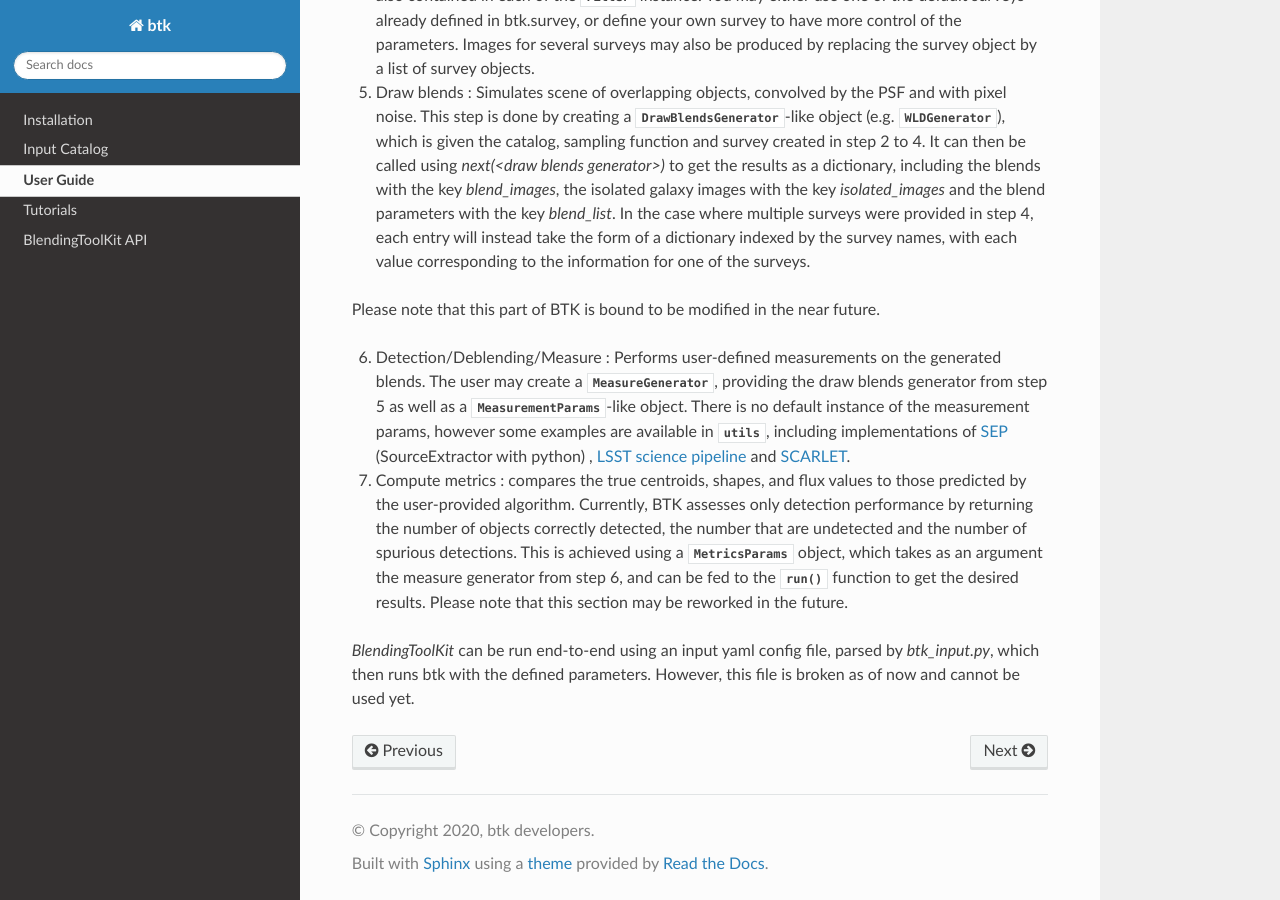
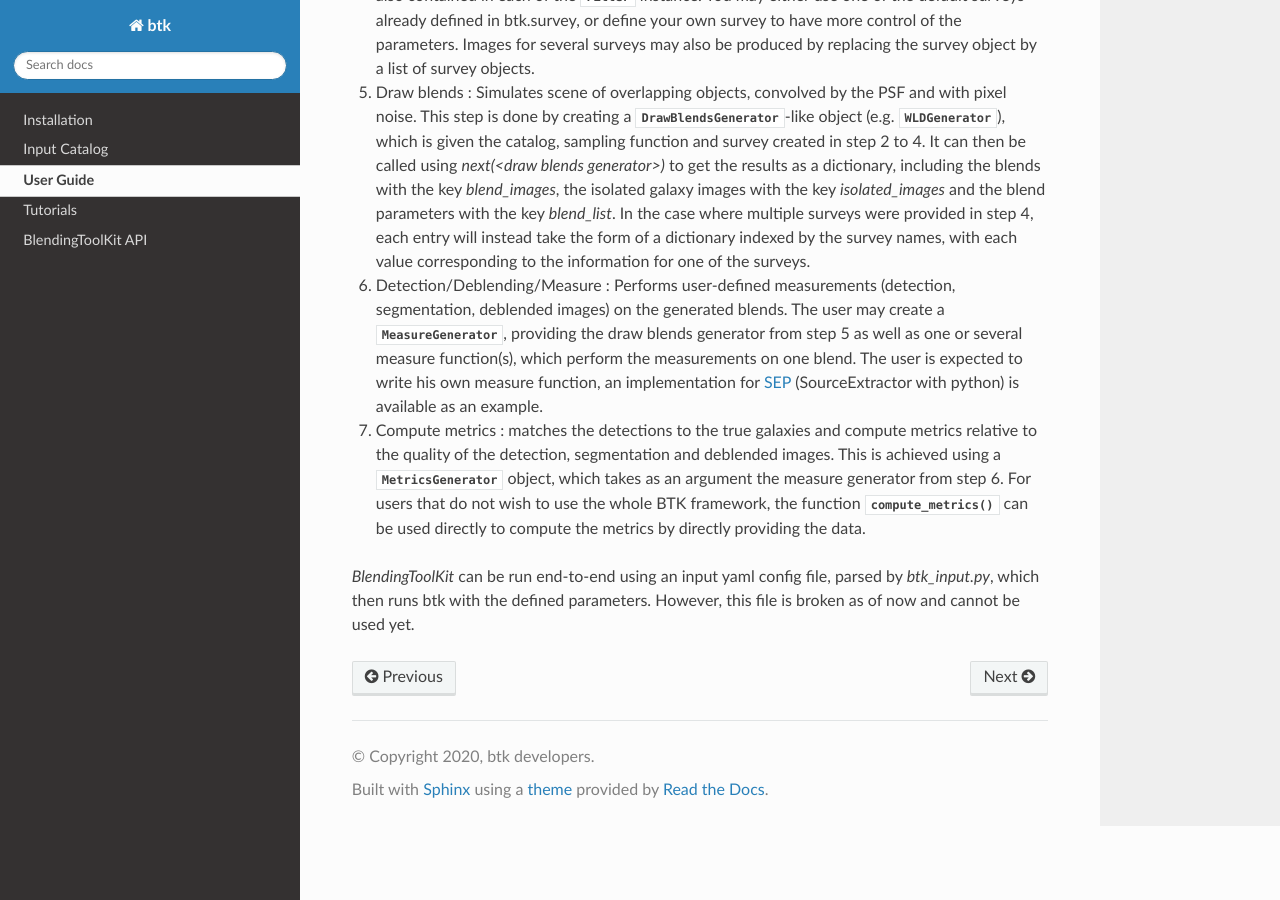
Before and after one commit to LSSTDESC/BlendingToolKit, a Sphinx documentation site: the page built from docs/source/user_guide.rst, in a window 1280 px wide and 900 px high, scrolled down 1695 px. Built offline with Sphinx 7.4.7 and the Read the Docs theme 2.0.0, drawn with Linux system fonts in a browser that asks for light colours.

Commit message:
Updated tutorial (WIP), and made a few corrections

```diff
--- a/docs/source/user_guide.rst
+++ b/docs/source/user_guide.rst
@@ -15,11 +15,8 @@ The workflow of btk is shown here:
 3. (optional) Define your own :class:`~btk.sampling_functions.SamplingFunction`. A sampling function is a callable object, which takes into input a catalog and returns specific entries along with parameters for a given blend (such as object shifts in the stamp for instance). You may use the default class :class:`~btk.sampling_functions.DefaultSamplingFunction`, or define a new one if you want to have more control over how the galaxies are selected and the blends are defined.
 4. (optional) Define your own :class:`~btk.survey.Survey`. A survey is a namedtuple containing different attributes relating to the observing conditions of a given survey, such as the pixel scale, and several :class:`~btk.survey.Filter` instances, which are also namedtuples containing attributes corresponding to the different filters of the survey (eg the exposition time or the sky brightness). PSF information is also contained in each of the :class:`~btk.survey.Filter` instance. You may either use one of the default surveys already defined in btk.survey, or define your own survey to have more control of the parameters. Images for several surveys may also be produced by replacing the survey object by a list of survey objects.
 5. Draw blends : Simulates scene of overlapping objects, convolved by the PSF and with pixel noise. This step is done by creating a :class:`~btk.draw_blends.DrawBlendsGenerator`-like object (e.g. :class:`~btk.draw_blends.WLDGenerator`), which is given the catalog, sampling function and survey created in step 2 to 4. It can then be called using *next(<draw blends generator>)* to get the results as a dictionary, including the blends with the key *blend_images*, the isolated galaxy images with the key *isolated_images* and the blend parameters with the key *blend_list*. In the case where multiple surveys were provided in step 4, each entry will instead take the form of a dictionary indexed by the survey names, with each value corresponding to the information for one of the surveys.
-
-Please note that this part of BTK is bound to be modified in the near future.
-
-6. Detection/Deblending/Measure : Performs user-defined measurements on the generated blends. The user may create a :class:`~btk.measure.MeasureGenerator`, providing the draw blends generator from step 5 as well as a :class:`~btk.measure.MeasurementParams`-like object. There is no default instance of the measurement params, however some examples are available in :class:`~btk.utils`, including implementations of `SEP <https://sep.readthedocs.io/en/v1.0.x/index.html>`_ (SourceExtractor with python) , `LSST science pipeline <https://pipelines.lsst.io>`_ and `SCARLET <https://scarlet.readthedocs.io/en/latest/index.html>`_.
-7. Compute metrics : compares the true centroids, shapes, and flux values to those predicted by the user-provided algorithm. Currently, BTK assesses only detection performance by returning the number of objects correctly detected, the number that are undetected and the number of spurious detections. This is achieved using a :class:`~btk.compute_metrics.MetricsParams` object, which takes as an argument the measure generator from step 6, and can be fed to the :func:`~btk.compute_metrics.run` function to get the desired results. Please note that this section may be reworked in the future.
+6. Detection/Deblending/Measure : Performs user-defined measurements (detection, segmentation, deblended images) on the generated blends. The user may create a :class:`~btk.measure.MeasureGenerator`, providing the draw blends generator from step 5 as well as one or several measure function(s), which perform the measurements on one blend. The user is expected to write his own measure function, an implementation for `SEP <https://sep.readthedocs.io/en/v1.0.x/index.html>`_ (SourceExtractor with python) is available as an example.
+7. Compute metrics : matches the detections to the true galaxies and compute metrics relative to the quality of the detection, segmentation and deblended images. This is achieved using a :class:`~btk.metrics.MetricsGenerator` object, which takes as an argument the measure generator from step 6. For users that do not wish to use the whole BTK framework, the function :func:`~btk.metrics.compute_metrics` can be used directly to compute the metrics by directly providing the data.
 
 
 *BlendingToolKit* can be run end-to-end using an input yaml config file, parsed by *btk_input.py*, which then runs btk with the defined parameters. However, this file is broken as of now and cannot be used yet.
```
Also changed, not shown: 1 other file.
